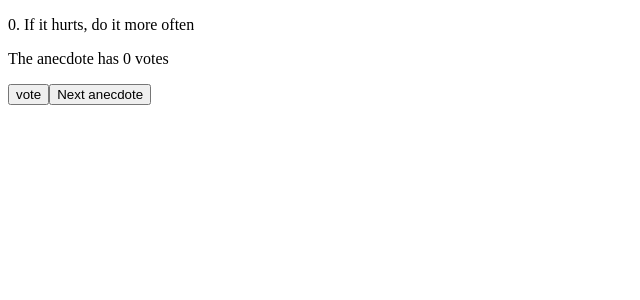
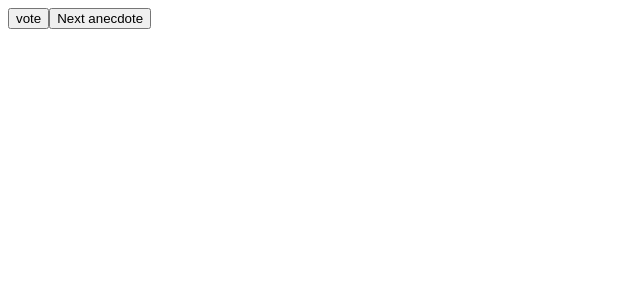
Before and after one commit to Skafishka/Full-Stack-Web-Development-2022, a React (Create React App) app in the folder Part-1/anecdotes/: page / in a window 1280 px wide. Shown: the top 300 px of the page, without its empty margins (0-640 px from the left). Built offline with nearby package versions, Linux system fonts and the light colour scheme.

Commit message:
1.13*: anecdotes step2

```diff
--- a/Part-1/anecdotes/src/App.js
+++ b/Part-1/anecdotes/src/App.js
@@ -5,12 +5,23 @@ const Button = (props) => (
 )
 
 const Text = (props) => {
-  return (
-    <>
-      <p>{props.anecdotes}</p>
-      <p>The anecdote has {props.value} votes</p>
+
+  if (props.value !== 0) {
+    return (
+      <>
+        <p>{props.anecdotes}</p>
+        <p> the anecdote has {props.value} votes</p>
+      </>
+    )
+  }
+  else if (props.value === 0 && props.q === 0) (
+      <>
+        <p>{props.anecdotes}</p>
+        <p> the anecdote has 0 votes</p>
     </>
-  )
+    )
+
+
 }
 
 const Anecdotes = [
@@ -37,25 +48,25 @@ const App = () => {
 
   const [selected, setSelected] = useState(0)
   const [value, setValue] = useState(0)
+  const [q, setQ] = useState(0)
 
   const vote = () => {
+    console.log(copy)
     copy[selected] += 1
+    console.log(copy[selected])
     setValue(copy[selected])
-    console.log(copy[selected])
-    console.log(copy)
-    console.log("votes " + value)
+
+    console.log("votes " + copy[selected])
   }
 
   const nextAnecdote = () => {
-
     setSelected(Math.floor(Math.random() * Anecdotes.length))
-
+    setQ(q+1)
   }
 
   return (
     <>
-      <Text anecdotes={Anecdotes[selected]} value={value}/>
-
+      <Text anecdotes={Anecdotes[selected]} value={value} q={q}/>
       <Button text='vote' handleClick={vote}/>
       <Button text='Next anecdote' handleClick={nextAnecdote}/>
 
```
